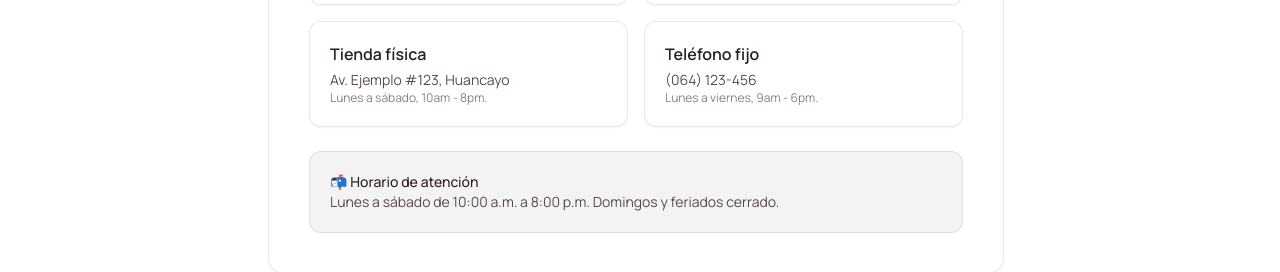
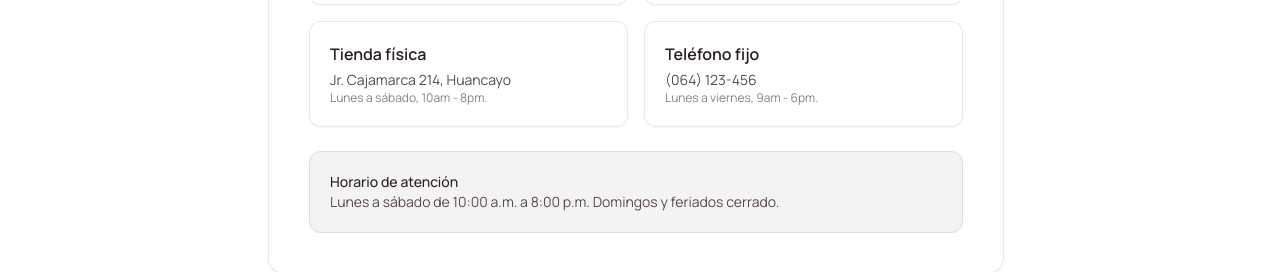
Before and after one commit to Luc7o/anita-new-2026, a React (Vite) app in the folder frontend/: page /contacto in a window 1280 px wide. Shown: the part 492-764 px from the top of the page. Built offline with nearby package versions, Linux system fonts and the light colour scheme; no server answers.

Commit message:
Actualizacion de datos

```diff
--- a/frontend/src/pages/CambiosDevoluciones.jsx
+++ b/frontend/src/pages/CambiosDevoluciones.jsx
@@ -24,7 +24,7 @@ export default function CambiosDevoluciones() {
           </div>
 
           <div className="mt-4 rounded-xl bg-plum/5 p-5 border border-plum/10">
-            <p className="text-sm font-medium text-plum">📌 ¿Cómo solicitar un cambio?</p>
+            <p className="text-sm font-medium text-plum">¿Cómo solicitar un cambio?</p>
             <p className="text-sm text-plum-soft mt-1">Escríbenos a <strong>contacto@anitanewstyle.com</strong> con tu número de pedido y el motivo del cambio. Te responderemos en menos de 24 horas.</p>
           </div>
         </div>
--- a/frontend/src/pages/Contacto.jsx
+++ b/frontend/src/pages/Contacto.jsx
@@ -25,7 +25,7 @@ export default function Contacto() {
             </div>
             <div className="rounded-xl border border-plum/10 bg-white/50 p-5 shadow-sm">
               <h3 className="font-semibold text-plum">Tienda física</h3>
-              <p className="mt-1 text-sm text-plum-soft">Av. Ejemplo #123, Huancayo</p>
+              <p className="mt-1 text-sm text-plum-soft">Jr. Cajamarca 214, Huancayo</p>
               <p className="text-xs text-plum-soft/70">Lunes a sábado, 10am - 8pm.</p>
             </div>
             <div className="rounded-xl border border-plum/10 bg-white/50 p-5 shadow-sm">
@@ -36,7 +36,7 @@ export default function Contacto() {
           </div>
 
           <div className="mt-4 rounded-xl bg-plum/5 p-5 border border-plum/10">
-            <p className="text-sm font-medium text-plum">📬 Horario de atención</p>
+            <p className="text-sm font-medium text-plum">Horario de atención</p>
             <p className="text-sm text-plum-soft">Lunes a sábado de 10:00 a.m. a 8:00 p.m. Domingos y feriados cerrado.</p>
           </div>
         </div>
--- a/frontend/src/pages/FormasPago.jsx
+++ b/frontend/src/pages/FormasPago.jsx
@@ -32,7 +32,7 @@ export default function FormasPago() {
           </div>
 
           <div className="mt-4 rounded-xl bg-plum/5 p-5 border border-plum/10">
-            <p className="text-sm font-medium text-plum">🔒 Compra segura</p>
+            <p className="text-sm font-medium text-plum">Compra segura</p>
             <p className="text-sm text-plum-soft">Todos los pagos son procesados de forma segura. No almacenamos tus datos bancarios.</p>
           </div>
         </div>
--- a/frontend/src/pages/MetodosEnvio.jsx
+++ b/frontend/src/pages/MetodosEnvio.jsx
@@ -28,7 +28,7 @@ export default function MetodosEnvio() {
           </div>
 
           <div className="mt-4 rounded-xl bg-plum/5 p-5 border border-plum/10">
-            <p className="text-sm font-medium text-plum">📦 Costos de envío</p>
+            <p className="text-sm font-medium text-plum">Costos de envío</p>
             <p className="text-sm text-plum-soft">El costo del envío se calcula automáticamente al finalizar tu compra, según tu ubicación y el peso del pedido.</p>
           </div>
         </div>
```
